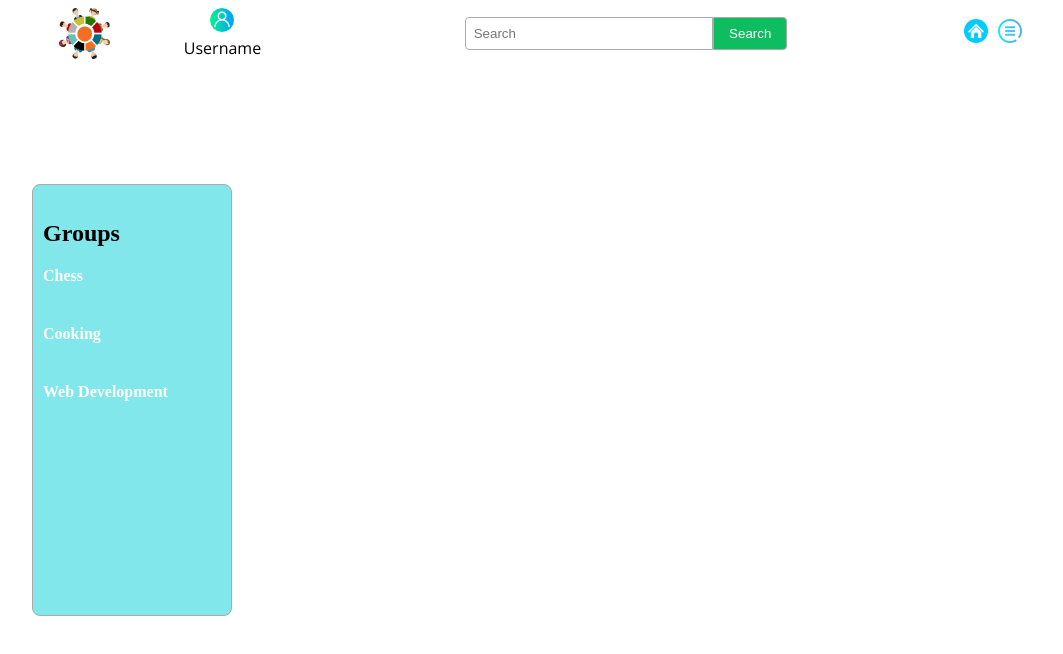
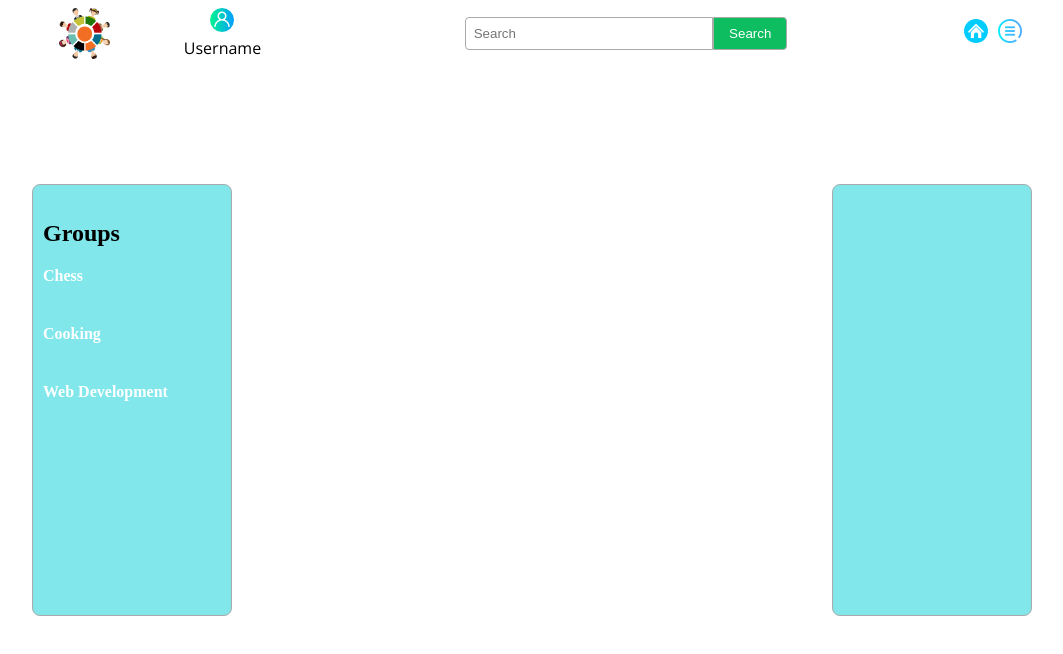
Before and after one commit to erdem-muhammed/Final-Project, a Vue app in the folder frontend/: page /#/user in a window 1280 px wide. Shown: the top 654 px of the page, without its empty margins (108-1171 px from the left). Built offline with nearby package versions, Linux system fonts and the light colour scheme.

Commit message:
change components name

```diff
--- a/frontend/src/components/leftSide.vue
+++ b/frontend/src/components/leftSide.vue
@@ -1,5 +1,5 @@
 <template>
-    <div class="box">
+    <div class="boxLeft">
         <h2 class="headline">Groups</h2>
         <div class="row">Chess</div>
         <div class="row">Cooking</div>
@@ -15,7 +15,7 @@ export default {
 </script>
 
 <style>
-.box{
+.boxLeft{
     padding: 15px 10px;
     border: 1px solid #aaa;
     display: flex;
--- a/frontend/src/components/rightSide.vue
+++ b/frontend/src/components/rightSide.vue
@@ -1,5 +1,5 @@
 <template>
-    <div>
+    <div class="boxRight">
 
     </div>
 </template>
@@ -9,3 +9,18 @@ export default {
 
 }
 </script>
+
+
+
+<style>
+.boxRight{
+    padding: 15px 10px;
+    border: 1px solid #aaa;
+    display: flex;
+    flex-direction: column;
+    text-align: start;
+    border-radius: 8px;
+    background-color: rgb(129, 231, 235);
+    height: 50vh;
+}
+</style>
--- a/frontend/src/views/user.vue
+++ b/frontend/src/views/user.vue
@@ -11,7 +11,7 @@
                         <Flow />
                     </div>
                     <div class="right">
-                        <activity />
+                        <Friends />
                     </div>
 
                 </div>
@@ -25,13 +25,13 @@
 import Header from '../components/header.vue';
 import Groups from '../components/leftSide.vue';
 import Flow from '../components/userposts.vue';
-import Activity from '../components/rightSide.vue';
+import Friends from '../components/rightSide.vue';
 export default {
     components: {
         Header,
         Groups,
         Flow,
-        Activity
+        Friends
     },
 }
 </script>
```
